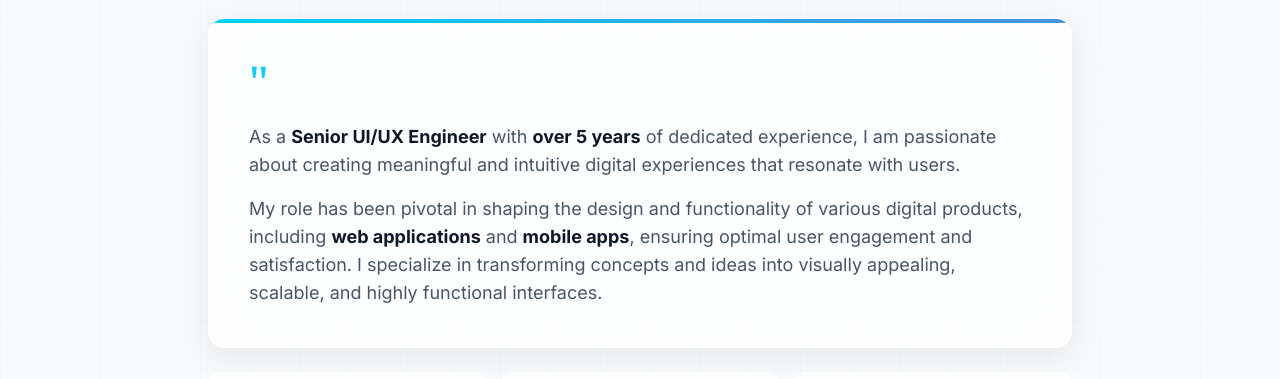
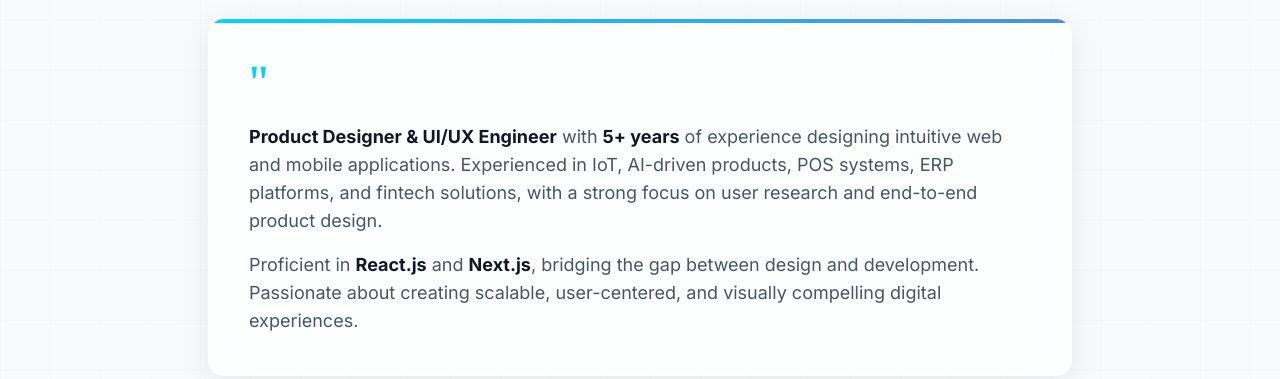
Before and after one commit to PasinduMenuka/pasindu_portfolio-26, a Next.js app: page / in a window 1280 px wide. Shown: the part 1180-1559 px from the top of the page. Built offline with nearby package versions, Linux system fonts and the light colour scheme; no server answers.

Commit message:
feat: add animated About section with glassmorphism styling and stats grid

```diff
--- a/components/about.tsx
+++ b/components/about.tsx
@@ -64,21 +64,15 @@
         </div>
 
         <p className="text-[var(--color-text-secondary)] leading-8 text-base sm:text-lg mb-4">
-          As a{" "}
-          <span className="font-bold text-[var(--color-text-primary)]">Senior UI/UX Engineer</span>{" "}
+          <span className="font-bold text-[var(--color-text-primary)]">Product Designer & UI/UX Engineer</span>{" "}
           with{" "}
-          <span className="font-bold text-[var(--color-text-primary)]">over 5 years</span>{" "}
-          of dedicated experience, I am passionate about creating meaningful and intuitive digital
-          experiences that resonate with users.
+          <span className="font-bold text-[var(--color-text-primary)]">5+ years</span>{" "}
+          of experience designing intuitive web and mobile applications. Experienced in IoT, AI-driven products, POS systems, ERP platforms, and fintech solutions, with a strong focus on user research and end-to-end product design.
         </p>
 
         <p className="text-[var(--color-text-secondary)] leading-8 text-base sm:text-lg">
-          My role has been pivotal in shaping the design and functionality of various digital products,
-          including{" "}
-          <span className="font-bold text-[var(--color-text-primary)]">web applications</span> and{" "}
-          <span className="font-bold text-[var(--color-text-primary)]">mobile apps</span>, ensuring
-          optimal user engagement and satisfaction. I specialize in transforming concepts and ideas into
-          visually appealing, scalable, and highly functional interfaces.
+          Proficient in <span className="font-bold text-[var(--color-text-primary)]">React.js</span> and{" "}
+          <span className="font-bold text-[var(--color-text-primary)]">Next.js</span>, bridging the gap between design and development. Passionate about creating scalable, user-centered, and visually compelling digital experiences.
         </p>
       </motion.div>
 
```
